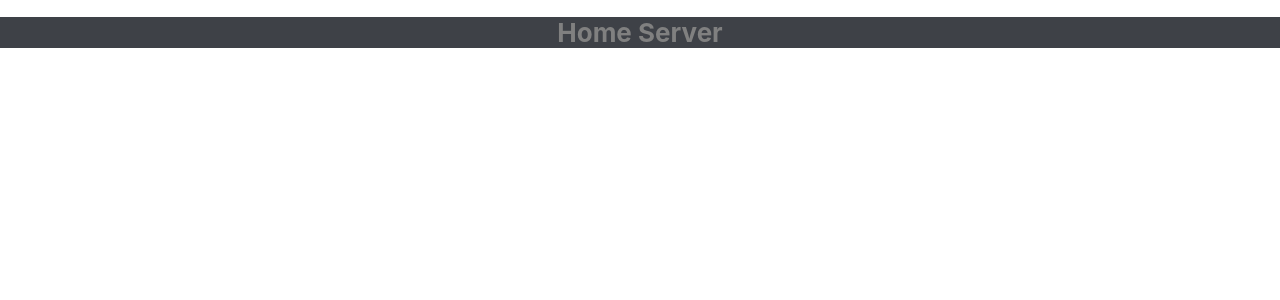
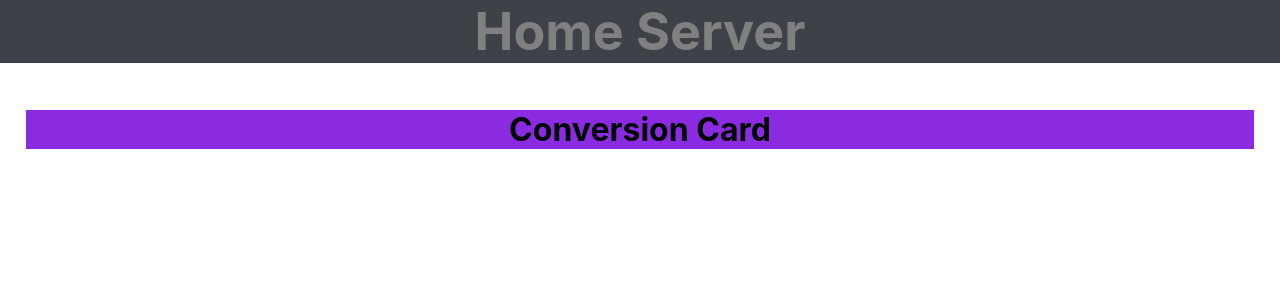
Before and after one commit to MadeforMaking/myClient, a React (Create React App) app: page / in a window 1280 px wide. Shown: the top 300 px of the page. Built offline with nearby package versions, Linux system fonts and the light colour scheme.

Commit message:
Conversion Card init
Created custom CSS and thought of structure of Home Page app. Started implementing Conversion Card

```diff
--- a/src/App.css
+++ b/src/App.css
@@ -1,12 +1,24 @@
 .App {
   position: static;
-  background-color: #3e4147;
   text-align: center;
   height: auto;
 }
 
-.App-title {
-  position: relative;
+.App-Head{
+  background-color: #3e4147;
+  width: 100vw;
   color: gray;
   font-size: calc(10px + 2vmin);
 }
+
+.App-Title {
+  margin: 0;
+}
+
+.Conversion-Card {
+  background-color: blueviolet;
+}
+
+.App-Content {
+  padding: 2%;
+}
--- a/src/App.js
+++ b/src/App.js
@@ -1,5 +1,4 @@
 import React, { Component , useState, useEffect } from 'react';
-import logo from './logo.svg';
 import './App.css';
 
 class App extends Component {
@@ -7,6 +6,9 @@ class App extends Component {
     return (
     <div className="App">
       <Head/>
+      <div className="App-Content">
+        <ConversionCard/>
+      </div>
     </div>
   );
   }
@@ -14,14 +16,28 @@ class App extends Component {
 
 function Head(props){
   return(
-    <div>
+    <div className="App-Head">
       <Bar />
     </div>
   )
 }
 
 function Bar(props){
-  return <h1 className="App-title">Home Server</h1>
+  return <h1 className="App-Title">Home Server</h1>
+}
+
+class ConversionCard extends Component {
+  constructor(props){
+    super(props);
+    this.state = {}
+  }
+  render(){
+    return(
+      <div className="Conversion-Card">
+        <h1>Conversion Card</h1>
+      </div>
+    )
+  }
 }
 
 class Toggle extends Component {
```
